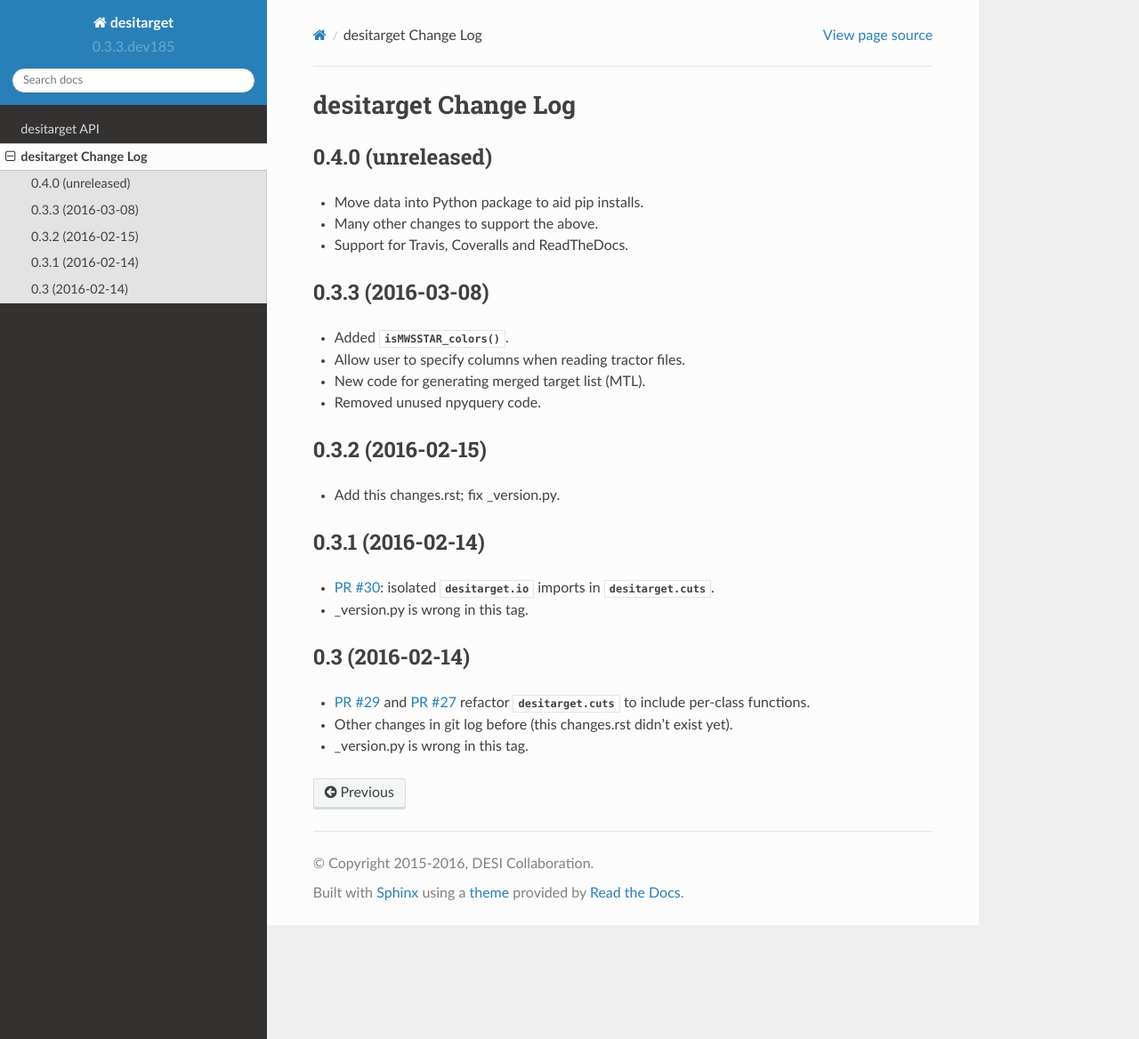
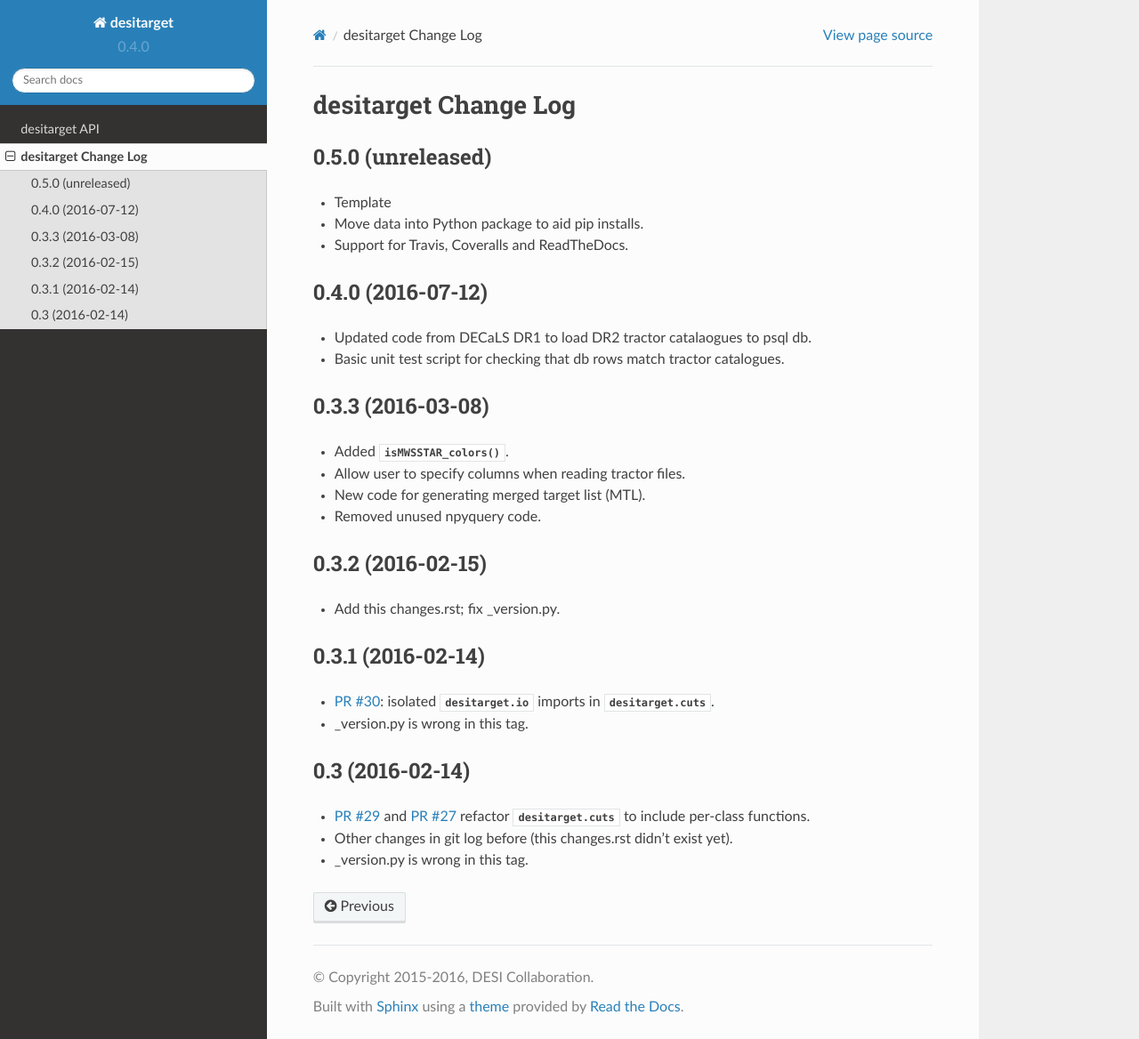
Before and after one commit to desihub/desitarget, a Sphinx documentation site: the page built from doc/changes.rst, in a window 1280 px wide and 1168 px high. Shown: the whole window at 89% size. Built offline with Sphinx 7.4.7 and the Read the Docs theme 2.0.0, drawn with Linux system fonts in a browser that asks for light colours.

Commit message:
update release notes and version prior to tag

```diff
--- a/doc/changes.rst
+++ b/doc/changes.rst
@@ -2,12 +2,19 @@
 desitarget Change Log
 =====================
 
-0.4.0 (unreleased)
+0.5.0 (unreleased)
 ------------------
 
+* Template
 * Move data into Python package to aid pip installs.
-* Many other changes to support the above.
 * Support for Travis, Coveralls and ReadTheDocs.
+
+
+0.4.0 (2016-07-12)
+------------------
+
+* Updated code from DECaLS DR1 to load DR2 tractor catalaogues to psql db.
+* Basic unit test script for checking that db rows match tractor catalogues.
 
 0.3.3 (2016-03-08)
 ------------------
--- a/py/desitarget/_version.py
+++ b/py/desitarget/_version.py
@@ -1 +1 @@
-__version__ = '0.3.3.dev185'
+__version__ = '0.4.0'
```
